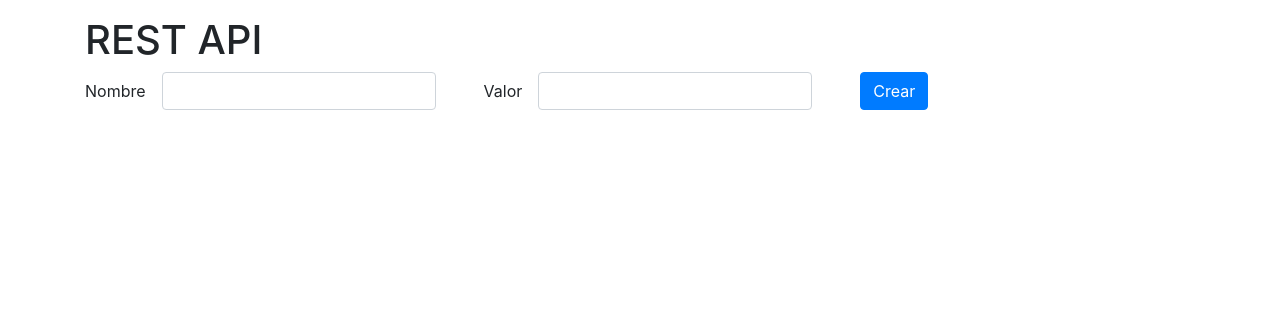
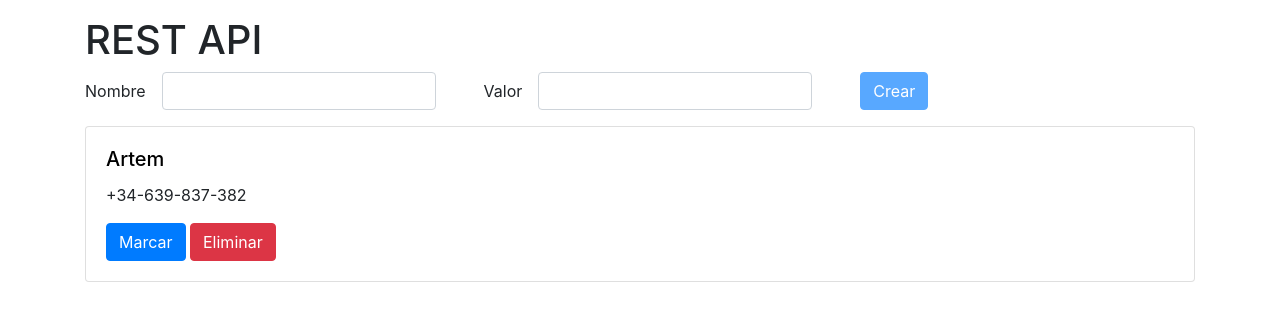
Before and after one commit to instak1ll/restapi-vue-express, a website with bundled scripts: page client/index.html in a window 1280 px wide. Built offline with nearby package versions, Linux system fonts and the light colour scheme.

Commit message:
Funcionalidad para el boton Marcar y validaciones
Validaciones para formulario y para boton Marcar, funcionalidad si esta marcado el titulo sera rojo si no lo esta
sera negro

```diff
--- a/client/frontend.js
+++ b/client/frontend.js
@@ -8,14 +8,28 @@ new Vue({
                 name: '',
                 value: ''
             },
-            contacts: []
+            contacts: [
+                { id: 1, name: 'Artem', value: '+34-639-837-382', marked: false }
+            ]
+        }
+    },
+    computed: {
+        canCreate() {
+            return this.form.value.trim() && this.form.name.trim()
         }
     },
     methods: {
         createContact() {
             const { ...contact } = this.form
-            this.contacts.push({ ...contact, id: Date.now() })
+            this.contacts.push({ ...contact, id: Date.now(), marked: false })
             this.form.name = this.form.value = ''
+        },
+        markContact(id) {
+            const contact = this.contacts.find(c => c.id === id)
+            contact.marked = true
+        },
+        removeContact(id) {
+
         }
     }
 })
--- a/client/index.html
+++ b/client/index.html
@@ -8,6 +8,11 @@
     <link rel="stylesheet" href="https://stackpath.bootstrapcdn.com/bootstrap/4.4.1/css/bootstrap.min.css"
         integrity="sha384-Vkoo8x4CGsO3+Hhxv8T/Q5PaXtkKtu6ug5TOeNV6gBiFeWPGFN9MuhOf23Q9Ifjh" crossorigin="anonymous">
     <title>REST API</title>
+    <style>
+        [v-cloak] {
+            display: none;
+        }
+    </style>
 </head>
 
 <body>
@@ -23,17 +28,21 @@
                 <label for="value" class="mr-3">Valor</label>
                 <input type="text" class="form-control" id="value" v-model="form.value">
             </div>
-            <button class="btn btn-primary" type="submit">Crear</button>
+            <button class="btn btn-primary" type="submit" :disabled="!canCreate">Crear</button>
         </form>
 
-        <div class="card mb-3" v-for="contact in contacts">
-            <div class="card-body">
-                <h5 class="card-title">{{contact.name}}</h5>
-                <p class="card-text">{{contact.value}}</p>
-                <button class="btn btn-primary">Cancelar</button>
-                <button class="btn btn-danger">Eliminar</button>
+        <div v-if="contacts.length">
+            <div class="card mb-3" v-for="contact in contacts">
+                <div class="card-body">
+                    <h5 class="card-title" :style="{color: contact.marked ? 'red' : 'black'}">{{contact.name}}</h5>
+                    <p class="card-text">{{contact.value}}</p>
+                    <button class="btn btn-primary" @click="markContact(contact.id)"
+                        :disabled="contact.marked">Marcar</button>
+                    <button class="btn btn-danger" @click="removeContact(contact.id)">Eliminar</button>
+                </div>
             </div>
         </div>
+        <p v-else>No hay contactos</p>
     </div>
     <script type="module" src="frontend.js"></script>
 </body>
```
Also changed, not shown: 1 other file.
